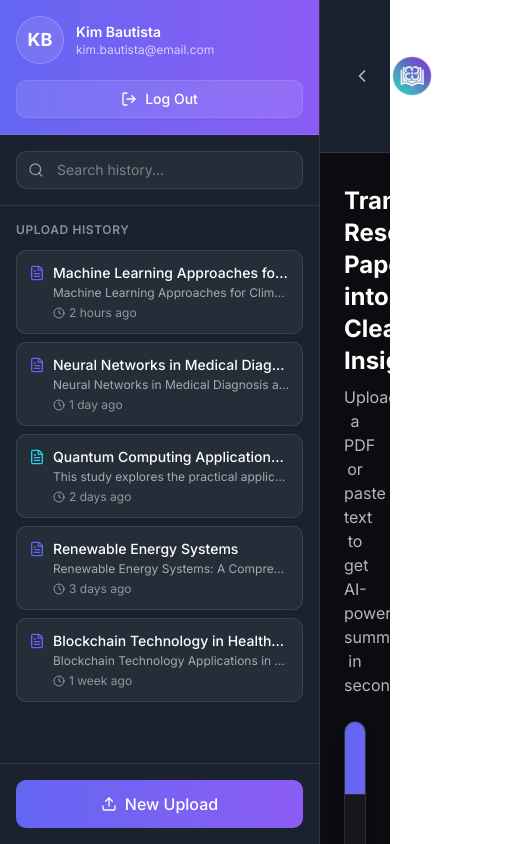
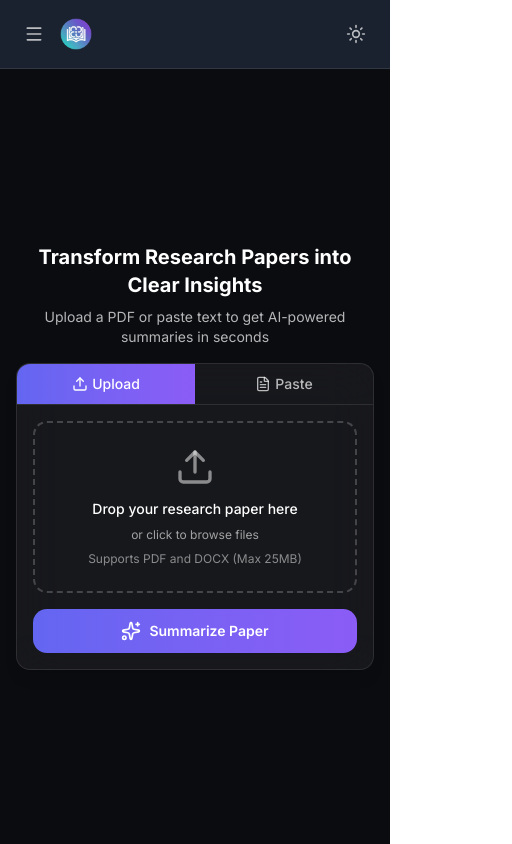
Before and after one commit to KimMathew/ParseAI, a Next.js app: page /upload in a window 390 px wide. Shown: the top 844 px of the page, 512 px wide, since content can reach past the window. Built offline with nearby package versions, Linux system fonts and the light colour scheme.

Commit message:
adjusted responsiveness

```diff
--- /dev/null
+++ b/app/upload/components/ChatSidebar.tsx
@@ -0,0 +1,66 @@
+"use client";
+
+import React from 'react';
+import { MessageSquare, X } from 'lucide-react';
+
+type ChatSidebarProps = {
+  isDarkMode: boolean;
+  theme: any;
+  onClose: () => void;
+};
+
+export default function ChatSidebar({
+  isDarkMode,
+  theme,
+  onClose,
+}: ChatSidebarProps) {
+  return (
+    <div className="fixed inset-x-4 bottom-4 sm:inset-x-auto sm:bottom-6 sm:right-6 sm:w-96 h-[calc(100vh-2rem)] sm:h-[600px] max-h-[600px] sm:max-h-[600px] z-50 animate-in slide-in-from-bottom-4 duration-300">
+      <div className={`${theme.cardBg} ${isDarkMode ? 'backdrop-blur-xl' : ''} rounded-2xl shadow-2xl border ${theme.cardBorder} h-full flex flex-col overflow-hidden`}>
+        {/* Header */}
+        <div className="bg-linear-to-r from-[#6366F1] to-[#8B5CF6] p-3 sm:p-4 flex items-center justify-between">
+          <div className="flex items-center gap-2 sm:gap-3">
+            <div className="w-8 h-8 sm:w-10 sm:h-10 bg-white/20 rounded-full flex items-center justify-center border border-white/30">
+              <MessageSquare className="w-4 h-4 sm:w-5 sm:h-5 text-white" />
+            </div>
+            <div>
+              <h4 className="font-bold text-white text-sm sm:text-base">AI Assistant</h4>
+              <p className="text-xs text-white/80">Ask about your paper</p>
+            </div>
+          </div>
+          <button
+            onClick={onClose}
+            className="p-1.5 hover:bg-white/20 rounded-lg transition-colors"
+            title="Close chat"
+            aria-label="Close chat"
+          >
+            <X className="w-5 h-5 text-white" />
+          </button>
+        </div>
+
+        {/* Messages Area */}
+        <div className="flex-1 overflow-y-auto p-3 sm:p-4 space-y-3">
+          <div className={`${isDarkMode ? 'bg-white/10' : 'bg-slate-100'} rounded-lg p-3 border ${theme.cardBorder}`}>
+            <p className={`text-xs sm:text-sm ${theme.textSecondary}`}>
+              👋 Hi! I've analyzed your paper. Ask me anything about the methodology, results, or any specific section.
+            </p>
+          </div>
+        </div>
+
+        {/* Input Area */}
+        <div className={`p-3 sm:p-4 border-t ${theme.cardBorder} bg-linear-to-t ${isDarkMode ? 'from-[#1F2937]/50' : 'from-slate-50/50'}`}>
+          <div className="flex gap-2">
+            <input
+              type="text"
+              placeholder="Type your question..."
+              className={`flex-1 px-3 sm:px-4 py-2 sm:py-2.5 ${theme.inputBg} border ${theme.inputBorder} rounded-lg focus:ring-2 focus:ring-[#6366F1] focus:border-transparent text-xs sm:text-sm ${theme.inputText} ${theme.inputPlaceholder}`}
+            />
+            <button className="px-3 sm:px-4 py-2 sm:py-2.5 bg-linear-to-r from-[#6366F1] to-[#8B5CF6] text-white rounded-lg hover:scale-105 transition-all font-medium text-xs sm:text-sm">
+              Send
+            </button>
+          </div>
+        </div>
+      </div>
+    </div>
+  );
+}
--- a/app/upload/components/UploadContent.tsx
+++ b/app/upload/components/UploadContent.tsx
@@ -1,7 +1,8 @@
 "use client";
 
 import React from 'react';
-import { Upload, FileText, Sparkles, MessageSquare, Download, Copy } from 'lucide-react';
+import { Upload, FileText, Sparkles, Download, Copy } from 'lucide-react';
+import ChatSidebar from './ChatSidebar';
 
 type UploadContentProps = {
   stage: string;
@@ -27,15 +28,15 @@ export default function UploadContent({
   onShowChat,
 }: UploadContentProps) {
   return (
-    <div className="h-full flex items-center justify-center px-6 py-8">
+    <div className="h-full flex items-center justify-center px-4 sm:px-6 py-6 sm:py-8">
       {stage === 'upload' ? (
         /* UPLOAD STAGE */
         <div className="w-full max-w-3xl">
-          <div className="text-center mb-6">
-            <h2 className={`text-2xl md:text-3xl font-bold ${theme.text} mb-2`}>
+          <div className="text-center mb-4 sm:mb-6">
+            <h2 className={`text-xl sm:text-2xl md:text-3xl font-bold ${theme.text} mb-2`}>
               Transform Research Papers into Clear Insights
             </h2>
-            <p className={`${theme.textSecondary} text-base md:text-lg`}>
+            <p className={`${theme.textSecondary} text-sm sm:text-base md:text-lg px-2`}>
               Upload a PDF or paste text to get AI-powered summaries in seconds
             </p>
           </div>
@@ -45,36 +46,38 @@ export default function UploadContent({
             <div className={`flex border-b ${theme.cardBorder}`}>
               <button
                 onClick={() => onUploadMethodChange('file')}
-                className={`flex-1 flex items-center justify-center gap-2 px-6 py-3 font-medium transition-all ${
+                className={`flex-1 flex items-center justify-center gap-1 sm:gap-2 px-3 sm:px-6 py-2.5 sm:py-3 font-medium transition-all text-sm sm:text-base ${
                   uploadMethod === 'file'
                     ? 'bg-linear-to-r from-[#6366F1] to-[#8B5CF6] text-white'
                     : `${theme.tabInactive} ${theme.tabInactiveBg}`
                 }`}
               >
-                <Upload className="w-5 h-5" />
-                Upload PDF/DOCX
+                <Upload className="w-4 h-4 sm:w-5 sm:h-5" />
+                <span className="hidden xs:inline">Upload PDF/DOCX</span>
+                <span className="xs:hidden">Upload</span>
               </button>
               <button
                 onClick={() => onUploadMethodChange('text')}
-                className={`flex-1 flex items-center justify-center gap-2 px-6 py-3 font-medium transition-all ${
+                className={`flex-1 flex items-center justify-center gap-1 sm:gap-2 px-3 sm:px-6 py-2.5 sm:py-3 font-medium transition-all text-sm sm:text-base ${
                   uploadMethod === 'text'
                     ? 'bg-linear-to-r from-[#6366F1] to-[#8B5CF6] text-white'
                     : `${theme.tabInactive} ${theme.tabInactiveBg}`
                 }`}
               >
-                <FileText className="w-5 h-5" />
-                Paste Text
+                <FileText className="w-4 h-4 sm:w-5 sm:h-5" />
+                <span className="hidden xs:inline">Paste Text</span>
+                <span className="xs:hidden">Paste</span>
               </button>
             </div>
 
-            <div className="p-6 md:p-8">
+            <div className="p-4 sm:p-6 md:p-8">
               {uploadMethod === 'file' ? (
-                <div className={`border-2 border-dashed ${theme.uploadBorder} rounded-xl p-8 md:p-12 text-center ${theme.uploadHoverBorder} ${theme.uploadHoverBg} transition-all cursor-pointer`}>
-                  <Upload className={`w-12 h-12 md:w-16 md:h-16 mx-auto ${theme.textMuted} mb-4`} />
-                  <p className={`text-base md:text-lg font-medium ${theme.text} mb-2`}>
+                <div className={`border-2 border-dashed ${theme.uploadBorder} rounded-xl p-6 sm:p-8 md:p-12 text-center ${theme.uploadHoverBorder} ${theme.uploadHoverBg} transition-all cursor-pointer`}>
+                  <Upload className={`w-10 h-10 sm:w-12 sm:h-12 md:w-16 md:h-16 mx-auto ${theme.textMuted} mb-3 sm:mb-4`} />
+                  <p className={`text-sm sm:text-base md:text-lg font-medium ${theme.text} mb-2`}>
                     Drop your research paper here
                   </p>
-                  <p className={`text-sm ${theme.textTertiary} mb-3`}>
+                  <p className={`text-xs sm:text-sm ${theme.textTertiary} mb-2 sm:mb-3`}>
                     or click to browse files
                   </p>
                   <p className={`text-xs ${theme.textMuted}`}>
@@ -85,7 +88,7 @@ export default function UploadContent({
                 <div>
                   <textarea
                     placeholder="Paste your research paper text here..."
-                    className={`w-full h-48 md:h-56 p-4 ${theme.inputBg} border ${theme.inputBorder} rounded-xl focus:ring-2 focus:ring-[#6366F1] focus:border-transparent resize-none ${theme.inputText} ${theme.inputPlaceholder}`}
+                    className={`w-full h-40 sm:h-48 md:h-56 p-3 sm:p-4 ${theme.inputBg} border ${theme.inputBorder} rounded-xl focus:ring-2 focus:ring-[#6366F1] focus:border-transparent resize-none text-sm sm:text-base ${theme.inputText} ${theme.inputPlaceholder}`}
                   />
                   <p className={`text-xs ${theme.textMuted} mt-2`}>
                     Paste the full paper or abstract for best results
@@ -96,7 +99,7 @@ export default function UploadContent({
               <button
                 onClick={onSummarize}
                 disabled={isProcessing}
-                className="w-full mt-5 py-3 md:py-4 bg-linear-to-r from-[#6366F1] to-[#8B5CF6] text-white rounded-xl font-semibold text-base md:text-lg hover:scale-[1.02] transition-all duration-200 disabled:opacity-50 disabled:cursor-not-allowed flex items-center justify-center gap-2"
+                className="w-full mt-4 sm:mt-5 py-3 md:py-4 bg-linear-to-r from-[#6366F1] to-[#8B5CF6] text-white rounded-xl font-semibold text-sm sm:text-base md:text-lg hover:scale-[1.02] transition-all duration-200 disabled:opacity-50 disabled:cursor-not-allowed flex items-center justify-center gap-2"
               >
                 {isProcessing ? (
                   <>
@@ -115,33 +118,31 @@ export default function UploadContent({
         </div>
       ) : (
         /* RESULTS STAGE */
-        <div className="grid grid-cols-12 gap-6 max-w-5xl mx-auto">
-          {/* Main Content Area */}
-          <div className={`${showChat ? 'col-span-7' : 'col-span-12'} transition-all duration-300`}>
+        <div className="max-w-5xl mx-auto w-full">
           {/* Paper Info Card */}
-            <div className={`${theme.cardBg} ${isDarkMode ? 'backdrop-blur-xl' : ''} rounded-xl shadow-lg border ${theme.cardBorder} p-6 mb-6`}>
-              <div className="flex items-start justify-between">
-                <div className="flex-1">
-                  <h3 className={`text-xl font-bold ${theme.text} mb-2`}>
+          <div className={`${theme.cardBg} ${isDarkMode ? 'backdrop-blur-xl' : ''} rounded-xl shadow-lg border ${theme.cardBorder} p-4 sm:p-6 mb-4 sm:mb-6`}>
+              <div className="flex items-start justify-between gap-3">
+                <div className="flex-1 min-w-0">
+                  <h3 className={`text-base sm:text-lg md:text-xl font-bold ${theme.text} mb-2`}>
                     Machine Learning Approaches for Climate Change Prediction
                   </h3>
-                  <p className={`text-sm ${theme.textTertiary}`}>
+                  <p className={`text-xs sm:text-sm ${theme.textTertiary}`}>
                     John Doe, Jane Smith • Nature Climate Change • 2024
                   </p>
                 </div>
-                <div className="flex gap-2">
-                  <button className={`p-2 ${theme.hoverBg} rounded-lg transition-colors`} title="Download">
-                    <Download className={`w-5 h-5 ${theme.textSecondary}`} />
+                <div className="flex gap-2 shrink-0">
+                  <button className={`p-1.5 sm:p-2 ${theme.hoverBg} rounded-lg transition-colors`} title="Download">
+                    <Download className={`w-4 h-4 sm:w-5 sm:h-5 ${theme.textSecondary}`} />
                   </button>
-                  <button className={`p-2 ${theme.hoverBg} rounded-lg transition-colors`} title="Copy">
-                    <Copy className={`w-5 h-5 ${theme.textSecondary}`} />
+                  <button className={`p-1.5 sm:p-2 ${theme.hoverBg} rounded-lg transition-colors`} title="Copy">
+                    <Copy className={`w-4 h-4 sm:w-5 sm:h-5 ${theme.textSecondary}`} />
                   </button>
                 </div>
               </div>
             </div>
 
             {/* Summaries */}
-            <div className="space-y-4">
+            <div className="space-y-3 sm:space-y-4">
               {['Abstract', 'Introduction', 'Methodology', 'Conclusion'].map((section, idx) => {
                 // Define gradient colors for each card
                 const gradients = [
@@ -154,16 +155,16 @@ export default function UploadContent({
                 return (
                   <div
                     key={section}
-                    className="rounded-xl shadow-lg p-6 transition-transform duration-300 hover:-translate-y-1"
+                    className="rounded-xl shadow-lg p-4 sm:p-6 transition-transform duration-300 hover:-translate-y-1"
                     style={{ background: gradients[idx] }}
                   >
-                    <h4 className="text-lg font-bold text-white mb-3 flex items-center gap-2">
-                      <span className="w-8 h-8 bg-white/20 text-white rounded-lg flex items-center justify-center text-sm font-bold border border-white/30">
+                    <h4 className="text-base sm:text-lg font-bold text-white mb-2 sm:mb-3 flex items-center gap-2">
+                      <span className="w-7 h-7 sm:w-8 sm:h-8 bg-white/20 text-white rounded-lg flex items-center justify-center text-sm font-bold border border-white/30">
                         {idx + 1}
                       </span>
                       {section}
                     </h4>
-                    <p className="text-white/90 leading-relaxed">
+                    <p className="text-white/90 leading-relaxed text-sm sm:text-base">
                       This is a sample summary of the {section.toLowerCase()} section. The AI has analyzed the research paper and extracted the key points, presenting them in a clear and concise manner for easy understanding.
                     </p>
                   </div>
@@ -173,63 +174,28 @@ export default function UploadContent({
 
             {/* Key Terms */}
             <div
-              className="rounded-xl shadow-lg p-6 mt-6 transition-transform duration-300 hover:-translate-y-1"
+              className="rounded-xl shadow-lg p-4 sm:p-6 mt-4 sm:mt-6 transition-transform duration-300 hover:-translate-y-1"
               style={{ background: 'linear-gradient(160deg, rgba(34,211,238,0.8) 0%, rgba(24,170,190,0.8) 60%, rgba(8,120,130,1) 100%)' }}
             >
-              <h4 className="text-lg font-bold text-white mb-4">Key Terms & Concepts</h4>
+              <h4 className="text-base sm:text-lg font-bold text-white mb-3 sm:mb-4">Key Terms & Concepts</h4>
               <div className="flex flex-wrap gap-2">
                 {['Machine Learning', 'Climate Change', 'Neural Networks', 'Data Analysis', 'Prediction Models', 'Environmental Science'].map(term => (
-                  <span key={term} className="px-4 py-2 bg-white/20 text-white border border-white/30 rounded-full text-sm font-medium hover:bg-white/30 transition-colors">
+                  <span key={term} className="px-3 sm:px-4 py-1.5 sm:py-2 bg-white/20 text-white border border-white/30 rounded-full text-xs sm:text-sm font-medium hover:bg-white/30 transition-colors">
                     {term}
                   </span>
                 ))}
               </div>
             </div>
           </div>
+        )}
 
-          {/* Chat Sidebar */}
-          {!showChat ? (
-            <></>
-          ) : (
-            <div className="col-span-5">
-              <div className={`${theme.cardBg} ${isDarkMode ? 'backdrop-blur-xl' : ''} rounded-xl shadow-lg border ${theme.cardBorder} sticky top-24 h-[calc(100vh-8rem)] flex flex-col`}>
-                <div className={`p-4 border-b ${theme.cardBorder} flex items-center justify-between`}>
-                  <div className="flex items-center gap-2">
-                    <MessageSquare className="w-5 h-5 text-[#22D3EE]" />
-                    <h4 className={`font-bold ${theme.text}`}>AI Chat</h4>
-                  </div>
-                  <button
-                    onClick={() => onShowChat(false)}
-                    className={`${theme.textTertiary} hover:${theme.text} text-sm transition-colors`}
-                  >
-                    Close
-                  </button>
-                </div>
-
-                <div className="flex-1 overflow-y-auto p-4 space-y-4">
-                  <div className={`${isDarkMode ? 'bg-white/10' : 'bg-slate-100'} rounded-lg p-3 border ${theme.cardBorder}`}>
-                    <p className={`text-sm ${theme.textSecondary}`}>
-                      Hi! I've analyzed your paper. Ask me anything about the methodology, results, or any specific section.
-                    </p>
-                  </div>
-                </div>
-
-                <div className={`p-4 border-t ${theme.cardBorder}`}>
-                  <div className="flex gap-2">
-                    <input
-                      type="text"
-                      placeholder="Ask about the paper..."
-                      className={`flex-1 px-4 py-2 ${theme.inputBg} border ${theme.inputBorder} rounded-lg focus:ring-2 focus:ring-[#22D3EE] focus:border-transparent ${theme.inputText} ${theme.inputPlaceholder}`}
+        {/* Chat Sidebar - Floating (outside content flow) */}
+        {showChat && stage === 'results' && (
+          <ChatSidebar
+            isDarkMode={isDarkMode}
+            theme={theme}
+            onClose={() => onShowChat(false)}
           />
-                    <button className="px-4 py-2 bg-linear-to-r from-[#22D3EE] to-[#8B5CF6] text-white rounded-lg hover:scale-105 transition-all">
-                      Send
-                    </button>
-                  </div>
-                </div>
-              </div>
-            </div>
-          )}
-        </div>
         )}
       </div>
     );
--- a/app/upload/components/UploadSidebar.tsx
+++ b/app/upload/components/UploadSidebar.tsx
@@ -37,7 +37,27 @@ export default function UploadSidebar({
   onNewUpload,
 }: UploadSidebarProps) {
   return (
-    <div className={`${sidebarOpen ? 'w-80' : 'w-0'} transition-all duration-300 ${theme.sidebarBg} border-r ${theme.sidebarBorder} flex flex-col overflow-hidden fixed left-0 top-0 h-screen z-40`}>
+    <>
+      {/* Backdrop Overlay - Only visible on mobile when sidebar is open */}
+      {sidebarOpen && (
+        <div
+          className="fixed inset-0 bg-black/50 z-40 lg:hidden transition-opacity duration-300"
+          onClick={onNewUpload}
+          aria-hidden="true"
+        />
+      )}
+
+      {/* Sidebar */}
+      <div className={`
+        ${theme.sidebarBg} border-r ${theme.sidebarBorder}
+        flex flex-col overflow-hidden fixed left-0 top-0 h-screen
+        transition-all duration-300 ease-in-out
+        w-80 max-w-[85vw]
+        ${sidebarOpen ? 'translate-x-0' : '-translate-x-full'}
+        lg:translate-x-0
+        ${sidebarOpen ? 'lg:w-80' : 'lg:w-0'}
+        z-60 lg:z-40
+      `}>
       {/* User Profile Section */}
       <div className={`p-4 border-b ${theme.sidebarBorder} bg-linear-to-r from-[#6366F1] to-[#8B5CF6] shrink-0`}>
         <div className="flex items-center gap-3 mb-4">
@@ -142,5 +162,6 @@ export default function UploadSidebar({
         </button>
       </div>
     </div>
+    </>
   );
 }
--- a/app/upload/page.tsx
+++ b/app/upload/page.tsx
@@ -7,13 +7,31 @@ import UploadSidebar from './components/UploadSidebar';
 import UploadContent from './components/UploadContent';
 
 export default function UploadPage() {
- const [stage, setStage] = useState('upload');
+  const [stage, setStage] = useState('upload');
   const [uploadMethod, setUploadMethod] = useState('file');
   const [isProcessing, setIsProcessing] = useState(false);
   const [showChat, setShowChat] = useState(false);
-  const [sidebarOpen, setSidebarOpen] = useState(true);
+  const [sidebarOpen, setSidebarOpen] = useState(false); // Changed default to false for mobile-first
   const [selectedHistory, setSelectedHistory] = useState<number | null>(null);
   const [isDarkMode, setIsDarkMode] = useState(true);
+
+  // Set sidebar open by default on desktop
+  React.useEffect(() => {
+    const handleResize = () => {
+      if (window.innerWidth >= 1024) { // lg breakpoint
+        setSidebarOpen(true);
+      } else {
+        setSidebarOpen(false);
+      }
+    };
+
+    // Set initial state
+    handleResize();
+
+    // Listen for window resize
+    window.addEventListener('resize', handleResize);
+    return () => window.removeEventListener('resize', handleResize);
+  }, []);
 
   // Mock user data
   const user = {
@@ -75,12 +93,20 @@ export default function UploadPage() {
     setUploadMethod('file');
     setShowChat(false);
     setSelectedHistory(null);
+    // Close sidebar on mobile when starting new upload
+    if (window.innerWidth < 1024) {
+      setSidebarOpen(false);
+    }
   };
 
   const handleHistoryClick = (item: { id: number; title: string; type: string; timestamp: string; preview: string }) => {
     setSelectedHistory(item.id);
     setStage('results');
     setShowChat(false);
+    // Close sidebar on mobile after selection
+    if (window.innerWidth < 1024) {
+      setSidebarOpen(false);
+    }
   };
 
   // Get theme configuration
@@ -101,30 +127,38 @@ export default function UploadPage() {
       />
 
       {/* Main Content Area */}
-      <div className={`flex-1 flex flex-col min-w-0 ${sidebarOpen ? 'ml-80' : 'ml-0'} transition-all duration-300`}>
+      <div className={`flex-1 flex flex-col min-w-0 transition-all duration-300 ${sidebarOpen ? 'lg:ml-80' : 'lg:ml-0'}`}>
         {/* Header */}
         <header className={`${theme.headerBg} border-b ${theme.sidebarBorder} sticky top-0 z-50`}>
-          <div className="px-6 py-4 flex items-center justify-between">
-            <div className="flex items-center gap-3">
+          <div className="px-4 sm:px-6 py-4 flex items-center justify-between">
+            <div className="flex items-center gap-2 sm:gap-3">
               <button
                 onClick={() => setSidebarOpen(!sidebarOpen)}
                 className={`p-2 ${theme.hoverBg} rounded-lg transition-colors`}
+                aria-label="Toggle sidebar"
               >
-                {sidebarOpen ? <ChevronLeft className={`w-5 h-5 ${theme.textSecondary}`} /> : <Menu className={`w-5 h-5 ${theme.textSecondary}`} />}
+                {/* Show ChevronLeft on desktop when sidebar is open, Menu otherwise */}
+                <span className="hidden lg:block">
+                  {sidebarOpen ? <ChevronLeft className={`w-5 h-5 ${theme.textSecondary}`} /> : <Menu className={`w-5 h-5 ${theme.textSecondary}`} />}
+                </span>
+                {/* Always show Menu icon on mobile */}
+                <span className="lg:hidden">
+                  <Menu className={`w-5 h-5 ${theme.textSecondary}`} />
+                </span>
               </button>
-              <div className="flex items-center gap-3">
+              <div className="flex items-center gap-2 sm:gap-3">
                 <img
                   src="/images/parseai-logo.png"
                   alt="PARSe AI Logo"
-                  className="w-10 h-10 object-contain"
+                  className="w-8 h-8 sm:w-10 sm:h-10 object-contain"
                 />
-                <div>
-                  <h1 className={`text-xl font-bold ${theme.text}`}>PARSe AI</h1>
+                <div className="hidden sm:block">
+                  <h1 className={`text-lg sm:text-xl font-bold ${theme.text}`}>PARSe AI</h1>
                   <p className={`text-xs ${theme.textTertiary}`}>Paper Analysis & Research Summarizer</p>
                 </div>
               </div>
             </div>
-            <div className="flex items-center gap-3">
+            <div className="flex items-center gap-2 sm:gap-3">
               {/* Theme Toggle Button */}
               <button
                 onClick={() => setIsDarkMode(!isDarkMode)}
@@ -136,10 +170,11 @@ export default function UploadPage() {
               {stage === 'results' && (
                 <button
                   onClick={handleNewUpload}
-                  className="flex items-center gap-2 px-4 py-2 bg-linear-to-r from-[#6366F1] to-[#8B5CF6] text-white rounded-lg hover:scale-105 transition-all duration-200 font-medium"
+                  className="flex items-center gap-1 sm:gap-2 px-3 sm:px-4 py-2 bg-linear-to-r from-[#6366F1] to-[#8B5CF6] text-white rounded-lg hover:scale-105 transition-all duration-200 font-medium text-sm sm:text-base"
                 >
                   <RotateCcw className="w-4 h-4" />
-                  Upload New
+                  <span className="hidden sm:inline">Upload New</span>
+                  <span className="sm:hidden">New</span>
                 </button>
               )}
             </div>
@@ -166,10 +201,11 @@ export default function UploadPage() {
       {stage === 'results' && !showChat && (
         <button
           onClick={() => setShowChat(true)}
-          className="fixed bottom-6 right-6 w-14 h-14 bg-linear-to-r from-[#6366F1] to-[#8B5CF6] text-white rounded-full hover:scale-110 transition-all duration-200 flex items-center justify-center z-50 shadow-2xl"
+          className="fixed bottom-4 right-4 sm:bottom-6 sm:right-6 w-12 h-12 sm:w-14 sm:h-14 bg-linear-to-r from-[#6366F1] to-[#8B5CF6] text-white rounded-full hover:scale-110 transition-all duration-200 flex items-center justify-center z-50 shadow-2xl"
           title="Chat with AI"
+          aria-label="Open chat"
         >
-          <MessageSquare className="w-6 h-6" />
+          <MessageSquare className="w-5 h-5 sm:w-6 sm:h-6" />
         </button>
       )}
     </div>
```
Lines whose indentation alone changed are shown as unchanged.
